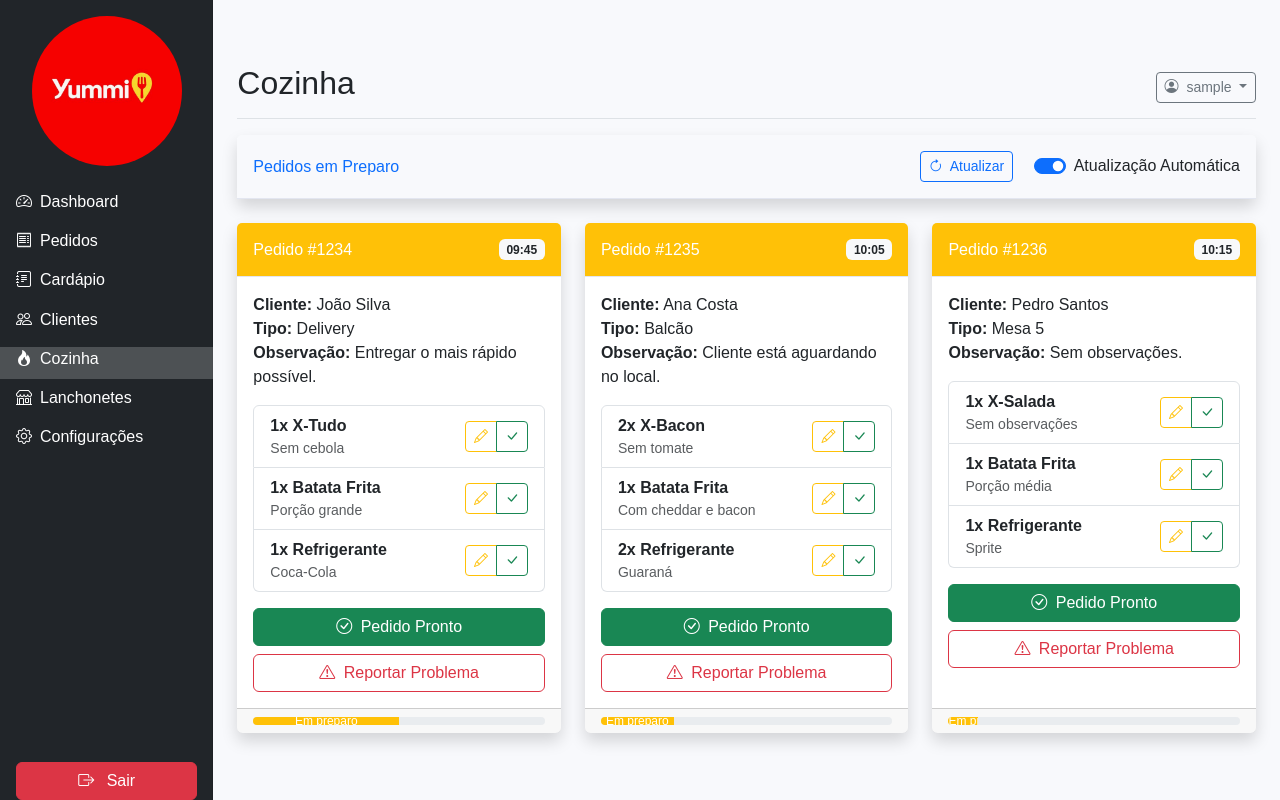
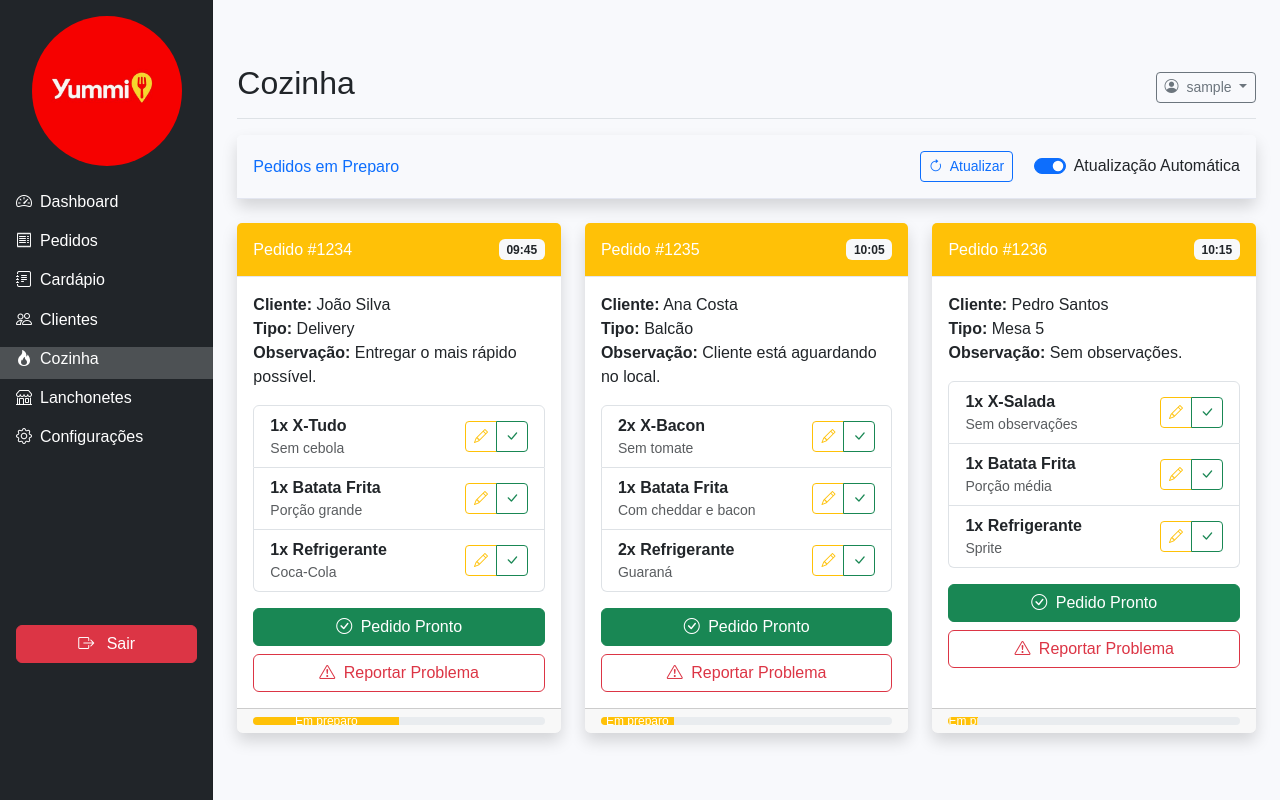
Before and after one commit to Rick0012345/Yummi-delivery, a Django app: page /cozinha/ in a window 1280 px wide. Run offline with Django 5.2, Linux system fonts and the light colour scheme; the visitor is signed in with stand-in values (Sample User, id 1).

Commit message:
ajustes no front do botão de logout

```diff
--- a/static/css/style.css
+++ b/static/css/style.css
@@ -134,6 +134,10 @@ main {
   flex-shrink: 0;
 }
 
+.btn-sair {
+  margin-top: auto;
+  margin-bottom: auto;
+}
 /* Responsividade */
 @media (max-width: 767.98px) {
   .sidebar {
--- a/templates/base.html
+++ b/templates/base.html
@@ -67,8 +67,7 @@
                             </a>
                         </li>
                     </ul>
-                    <div class="mt-auto">
-                        <hr>
+                    <div class="btn-sair">
                         <div class="px-3 mt-4">
                             <a href="{% url 'logout' %}" class="btn btn-danger w-100">
                                 <i class="bi bi-box-arrow-right me-2"></i> Sair
```
